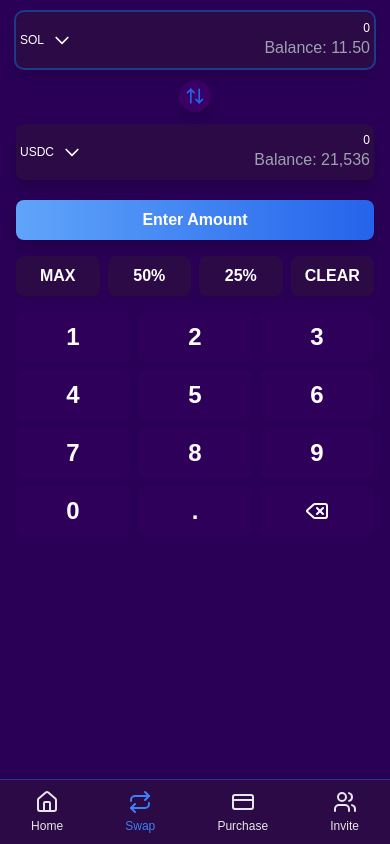
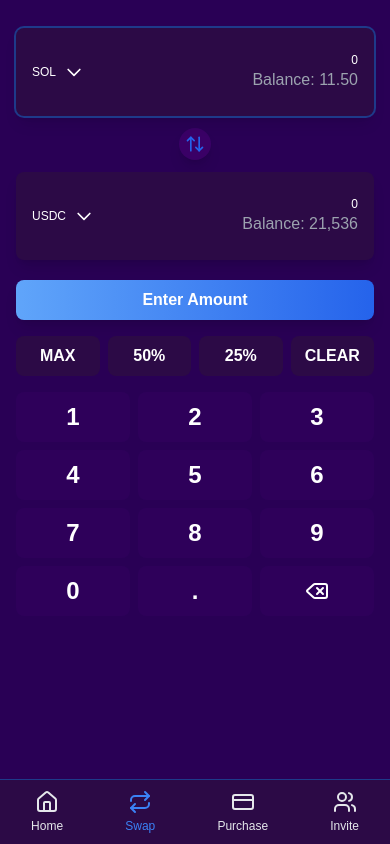
Before and after one commit to lukesolgg/solana-app-ldk, a Next.js app: page /swap in a window 390 px wide. Built offline with nearby package versions, Linux system fonts and the light colour scheme.

Commit message:
changed currency box sizing, have to commit everytime to see it on mobile

```diff
--- a/src/app/swap/page.tsx
+++ b/src/app/swap/page.tsx
@@ -151,9 +151,9 @@
     const currentAmount = isTop ? amount1 : amount2;
 
     return (
-      <div className="relative">
+      <div className="relative mt-4">
       <div
-        className={`bg-[#2c0a46] p-1 py-2 md:p-4 md:py-6 rounded-lg shadow-lg cursor-pointer ${
+        className={`bg-[#2c0a46] p-4 py-6 rounded-lg shadow-lg cursor-pointer ${
           selectedBox === position ? 'ring-2 ring-blue-900' : ''
         }`}
         onClick={() => setSelectedBox(position)}
```
